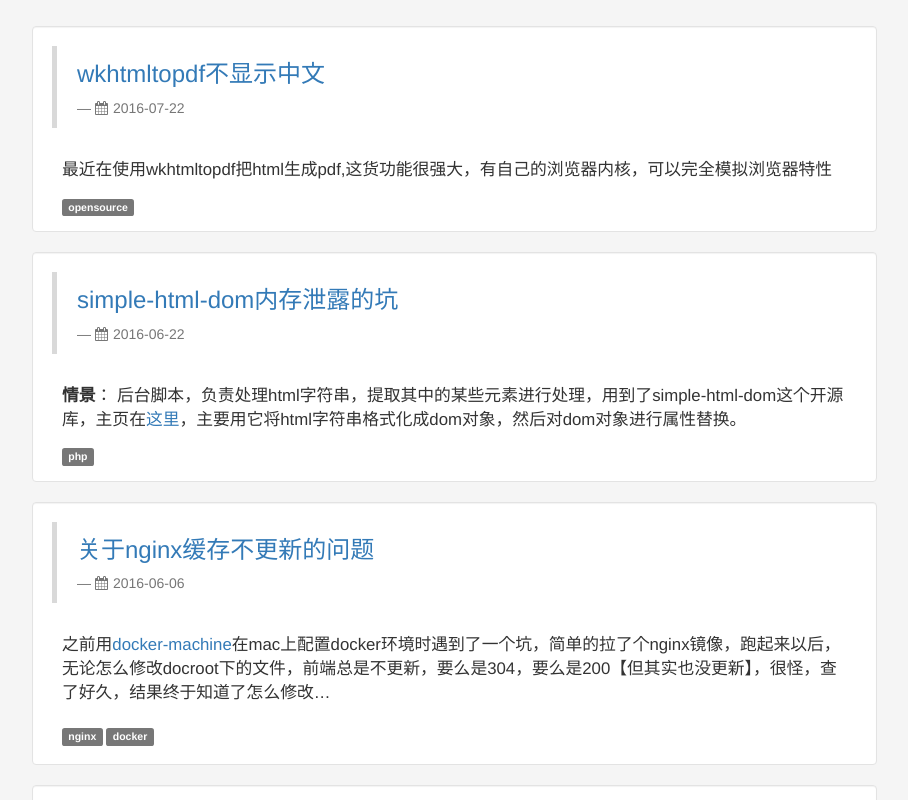
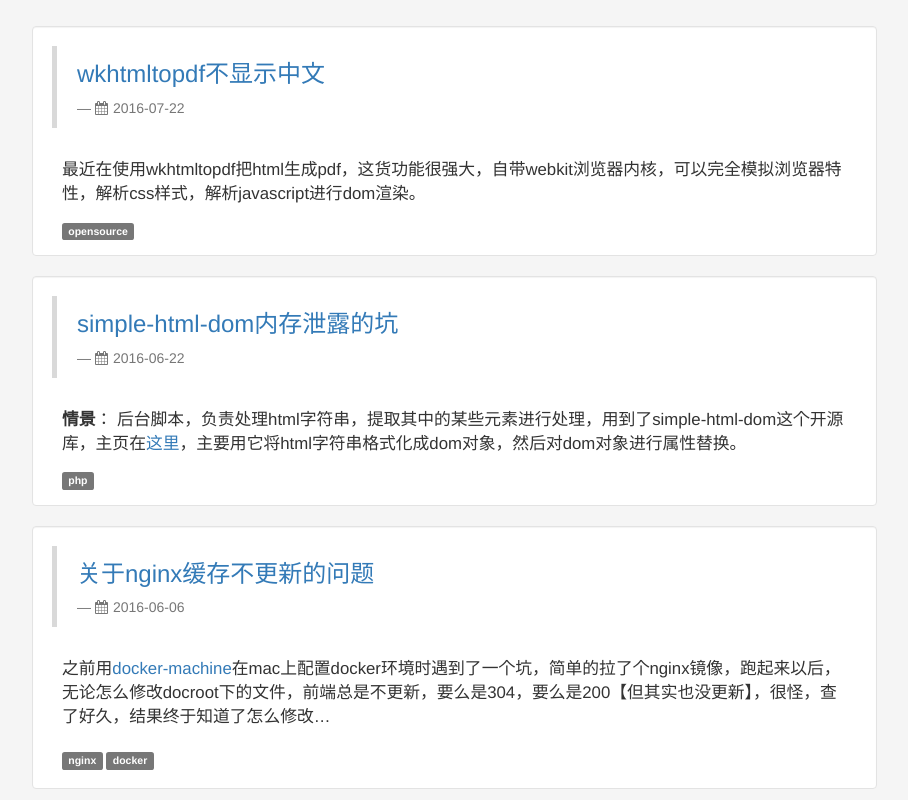
Before and after one commit to qishibo/qishibo.github.io, a Jekyll site: the page built from index.html, in a window 1280 px wide and 900 px high, scrolled down 408 px, cut to the strip 100-900 px from the top of the window. Shown: the whole strip, without its empty margins (98-1006 px from the left). Built offline with Jekyll 4.4.1, drawn with Linux system fonts in a browser that asks for light colours; nearby versions of some CDN libraries; the list of posts is cut into pages by our own code; some of the changed lines change nothing that is shown.

Commit message:
wnhtmltopdf

````diff
--- a/_posts/2016-07-22-wkhtmltopdf.md
+++ b/_posts/2016-07-22-wkhtmltopdf.md
@@ -2,11 +2,107 @@
 layout: post
 title: wkhtmltopdf不显示中文
 comments: 1
-keywords: wkhtmltopdf, 不显示中文, 中文乱码
+keywords: wkhtmltopdf, 不显示中文, 中文乱码, wkhtmltopdf用法
 description: wkhtmltopdf生成pdf后，不显示中文，英文和数字正常显示
 tags: [opensource]
 ---
 
-最近在使用wkhtmltopdf把html生成pdf,这货功能很强大，有自己的浏览器内核，可以完全模拟浏览器特性
+最近在使用wkhtmltopdf把html生成pdf，这货功能很强大，自带webkit浏览器内核，可以完全模拟浏览器特性，解析css样式，解析javascript进行dom渲染。
 
-unfinished...
+主页和wiki在官网 [http://wkhtmltopdf.org/](http://wkhtmltopdf.org/){:target="_blank"}，同时也在github上开源了,是个星星大户，仓库地址 [https://github.com/wkhtmltopdf/wkhtmltopdf](https://github.com/wkhtmltopdf/wkhtmltopdf){:target="_blank"}
+
+官网的宣传图
+
+![官网的宣传图](http://ww4.sinaimg.cn/mw690/71405cabgw1f64wndz50ej20rs0b4ad1.jpg)
+
+基本用法很简单，需要一个本地html文件，这个是待转换的，还有就是这个工具，直接`wkhtmltopdf source.html target.pdf`，这样就会把本地的source.html文件转换为target.pdf了;也可以根据url进行转换，`wkhtmltopdf http://www.baidu.com target.pdf`。
+
+![wkhtmltopdf](http://ww4.sinaimg.cn/mw690/71405cabgw1f64wlp7ab6j209k03c0st.jpg)
+
+同时还有许多其他高级用法，细节参考`wkhtmltopdf -H` 或者他的官方wiki [http://wkhtmltopdf.org/usage/wkhtmltopdf.txt](http://wkhtmltopdf.org/usage/wkhtmltopdf.txt)【感觉这个会更详细】
+
+```
+// 为pdf生成脚注
+wkhtmltopdf --footer-left '这句话会在每页pdf的左下角' source.html target.pdf
+
+// 为pdf生成脚注 同时设置字体
+wkhtmltopdf --footer-left '这句话会在每页pdf的左下角' --footer-font-name 'Arial' source.html target.pdf
+
+// 为pdf在右下角生成页码  [page] 可以认为是程序会自动转换的特殊参数，他会转化为页码 footer-right让他右侧显示
+wkhtmltopdf --footer-right [page] source.html target.pdf
+
+// 脚注用一个html来实现 他会把footer.html进行dom渲染 然后放在脚步
+wkhtmltopdf ---footer-html './footer.html' source.html target.pdf
+
+// 同理上面的也适用于头部注释，把参数改为header-xxx即可 如下
+wkhtmltopdf --header-center [page] source.html target.pdf
+
+// ps 上面参数可以同时出现在一句shell里，可以混合使用
+
+```
+
+上面实现页码时使用了`[page]`这个内建参数，凡是在头部、脚步需要该参数的地方，[page]参数都能被解析成页码,也就是说，凡是`--header-*` `--footer-*`的地方能可以用该参数，这样的参数还有如下：
+
+```
+   * [page]       Replaced by the number of the pages currently being printed
+   * [frompage]   Replaced by the number of the first page to be printed
+   * [topage]     Replaced by the number of the last page to be printed
+   * [webpage]    Replaced by the URL of the page being printed
+   * [section]    Replaced by the name of the current section
+   * [subsection] Replaced by the name of the current subsection
+   * [date]       Replaced by the current date in system local format
+   * [isodate]    Replaced by the current date in ISO 8601 extended format
+   * [time]       Replaced by the current time in system local format
+   * [title]      Replaced by the title of the of the current page object
+   * [doctitle]   Replaced by the title of the output document
+   * [sitepage]   Replaced by the number of the page in the current site being converted
+   * [sitepages]  Replaced by the number of pages in the current site being converted
+```
+
+page不仅可以上面的用法，还可以放进footer.html或者header.html中，作为页面的页头或者页脚，同时还可以用上其他参数
+
+```html
+<!--将下面的保存为footer.html 然后 wkhtmltopdf ---footer-html './footer.html' source.html target.pdf-->
+<!--原理很简单，程序再生成每一页pdf的时候，会自动给加上page time等参数，下面的js获取url中的参数进行html渲染，然后加进pdf的脚步即可-->
+
+<html>
+<head>
+  <script>
+  function subst() {
+    var vars={};
+    var x=window.location.search.substring(1).split('&');
+    for (var i in x) {var z=x[i].split('=',2);vars[z[0]] = unescape(z[1]);}
+    var x=['frompage','topage','page','webpage','section','subsection','subsubsection'];
+    for (var i in x) {
+      var y = document.getElementsByClassName(x[i]);
+      for (var j=0; j<y.length; ++j) y[j].textContent = vars[x[i]];
+    }
+  }
+  </script></head><body style="border:0; margin: 0;" onload="subst()">
+  <table style="border-bottom: 1px solid black; width: 100%">
+    <tr>
+      <td class="section"></td>
+      <td>
+        当前时间：<span class="time"></span>
+      </td>
+      <td style="text-align:right">
+        第 <span class="page"></span>页 共 <span class="topage"></span>页
+      </td>
+    </tr>
+  </table>
+  </body>
+</html>
+
+```
+
+他的强大还不只这些，还支持缩放 ，`禁止渲染js`，`禁止图片渲染`，`cookie`，`dpi设置`，`svg渲染`，`代理`等等等等...
+
+---
+
+好了，大概功能讲完了，回归正题，说说我遇到的那个坑，在cent环境下转换时，中文完全不显示！！！而在其他另外一台机器上，一样的语句去执行，中文就能正常显示，真是哔了狗了。。
+
+后来查阅，原来程序在转换的时候需要默认字体，即你需要转换的html中无论规定了啥字体，当本机环境下没有改字体时，都会默认转为宋体来渲染，这其实应该是webkit内核的设定，所以说，`你的机器上至少应该有宋体！！`。
+
+问题来了，linux下怎么安装呢，也很简单
+
+>  下载宋体字体 对应文件名其实是`simsun.ttc` or `simsun.ttf`，放到`/dev/share/fonts/`下，或者`~/.fonts/`下，就等价于完成安装了。然后再进行pdf转换试试看~
````
